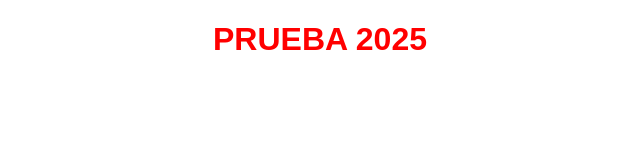
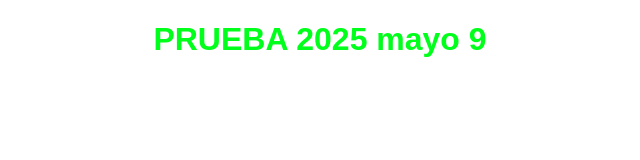
Before and after one commit to ruben581/Ruben, a plain HTML site: page talento_teach/index.html in a window 1280 px wide. Shown: the whole page, without its empty margins (320-960 px from the left). Drawn offline with Linux system fonts and the light colour scheme.

Commit message:
se modifico 2 lineas

```diff
--- a/talento_teach/index.html
+++ b/talento_teach/index.html
@@ -7,7 +7,7 @@
     <style>
         h1{
            font-family: Arial, Helvetica, sans-serif;
-           color: red;
+           color: rgb(0, 255, 26);
            size: 15px;
         }
         centrar{
@@ -16,6 +16,6 @@
     </style>
 </head>
 <body>
-    <h1><center> PRUEBA 2025</center></h1>
+    <h1><center> PRUEBA 2025 mayo 9</center></h1>
 </body>
 </html>
```
